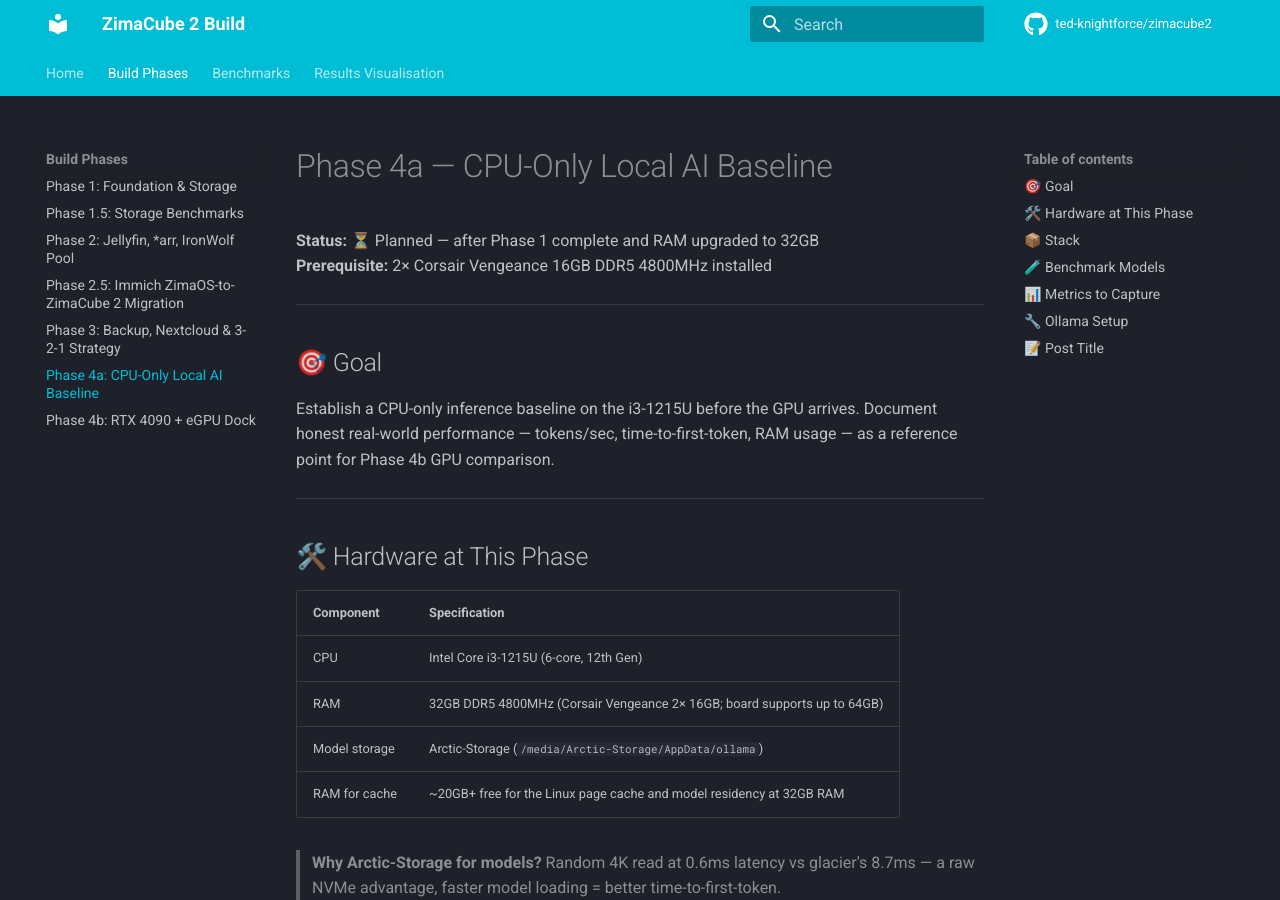
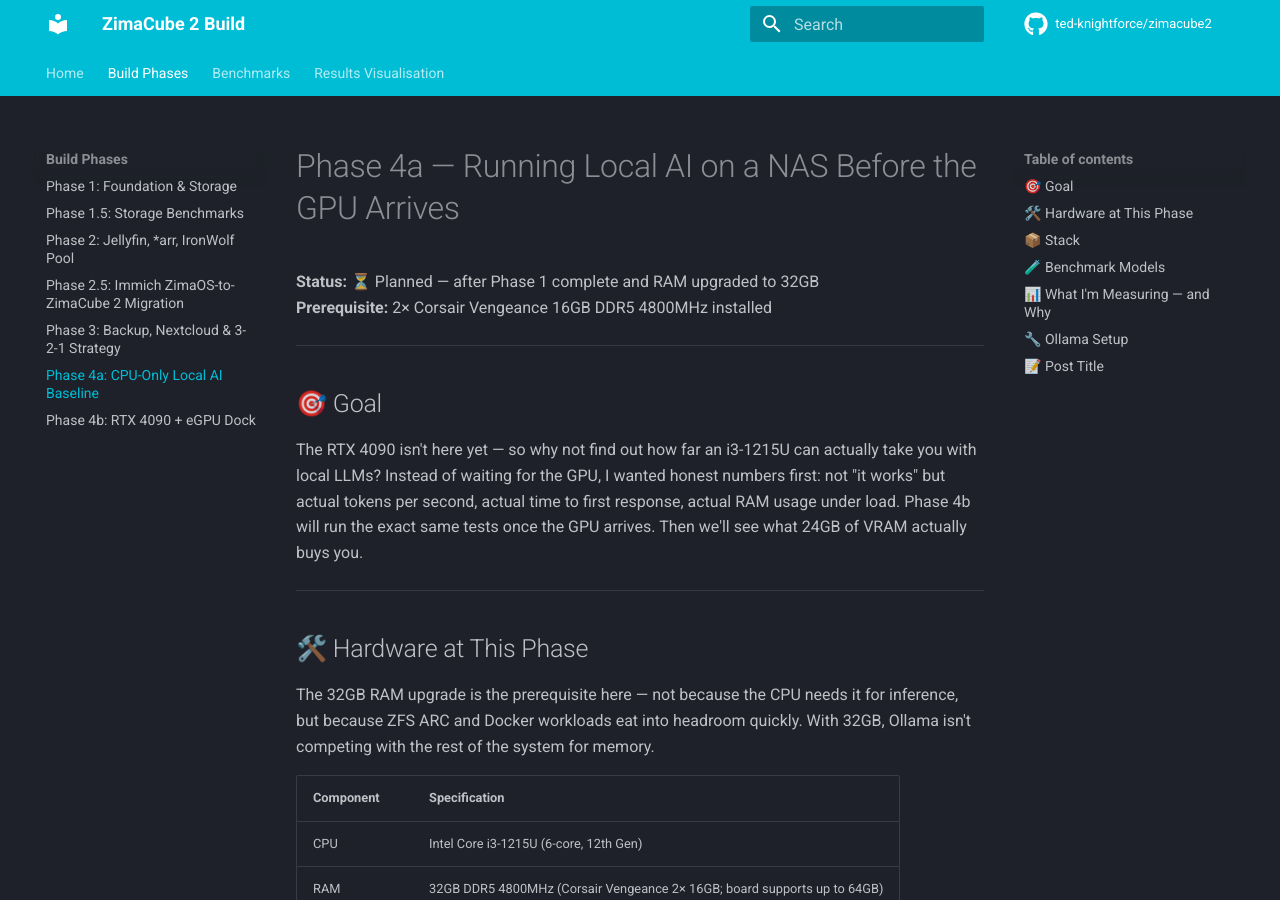
Before and after one commit to ted-knightforce/zimacube2, an MkDocs documentation site: the page built from docs/phases/04a-cpu-ai.md, in a window 1280 px wide and 900 px high. Built offline with MkDocs 1.6.1 and Material for MkDocs 9.7.7, drawn with Linux system fonts in a browser that asks for light colours; comment, search, counter and statistics services are not loaded; some of the changed text lies outside the part shown.

Commit message:
Humanise Phase 4a tone: title, goal, hardware context, benchmark intro

```diff
--- a/docs/phases/04a-cpu-ai.md
+++ b/docs/phases/04a-cpu-ai.md
@@ -1,4 +1,4 @@
-# Phase 4a — CPU-Only Local AI Baseline
+# Phase 4a — Running Local AI on a NAS Before the GPU Arrives
 
 **Status:** ⏳ Planned — after Phase 1 complete and RAM upgraded to 32GB
 **Prerequisite:** 2× Corsair Vengeance 16GB DDR5 4800MHz installed
@@ -7,11 +7,13 @@
 
 ## 🎯 Goal
 
-Establish a CPU-only inference baseline on the i3-1215U before the GPU arrives. Document honest real-world performance — tokens/sec, time-to-first-token, RAM usage — as a reference point for Phase 4b GPU comparison.
+The RTX 4090 isn't here yet — so why not find out how far an i3-1215U can actually take you with local LLMs? Instead of waiting for the GPU, I wanted honest numbers first: not "it works" but actual tokens per second, actual time to first response, actual RAM usage under load. Phase 4b will run the exact same tests once the GPU arrives. Then we'll see what 24GB of VRAM actually buys you.
 
 ---
 
 ## 🛠️ Hardware at This Phase
+
+The 32GB RAM upgrade is the prerequisite here — not because the CPU needs it for inference, but because ZFS ARC and Docker workloads eat into headroom quickly. With 32GB, Ollama isn't competing with the rest of the system for memory.
 
 | Component | Specification |
 |---|---|
@@ -37,6 +39,8 @@
 
 ## 🧪 Benchmark Models
 
+I picked these four to cover a range of sizes and quantisation levels. The 3B model is the sanity check — if even that's sluggish on the i3, the CPU path isn't viable for daily use. The 8B models are where it gets interesting, since that's the size most people actually want to run.
+
 | Model | Size | RAM Required | Expected CPU Performance |
 |---|---|---|---|
 | llama3.2:3b | ~2GB | ~4GB | Usable — fast enough for daily tasks |
@@ -46,7 +50,9 @@
 
 ---
 
-## 📊 Metrics to Capture
+## 📊 What I'm Measuring — and Why
+
+Tokens per second is the headline number but it doesn't tell the whole story. Time to first token matters a lot for how a model *feels* to use — a model that starts responding in two seconds feels snappy even if generation is slower. Model load time separates "first run of the day" from "already warm in RAM" performance. Both matter.
 
 For each model:
 - Tokens/second (generation speed)
```
